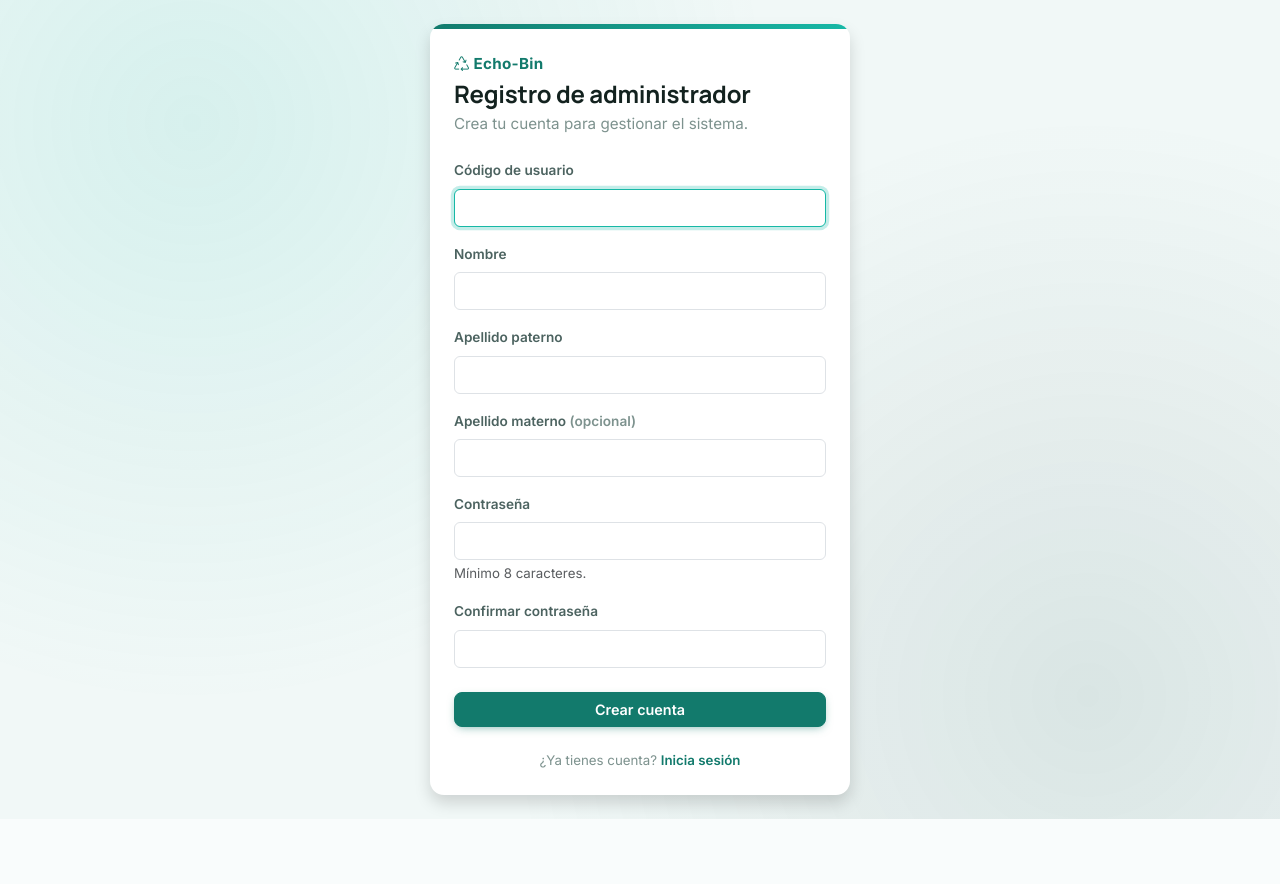
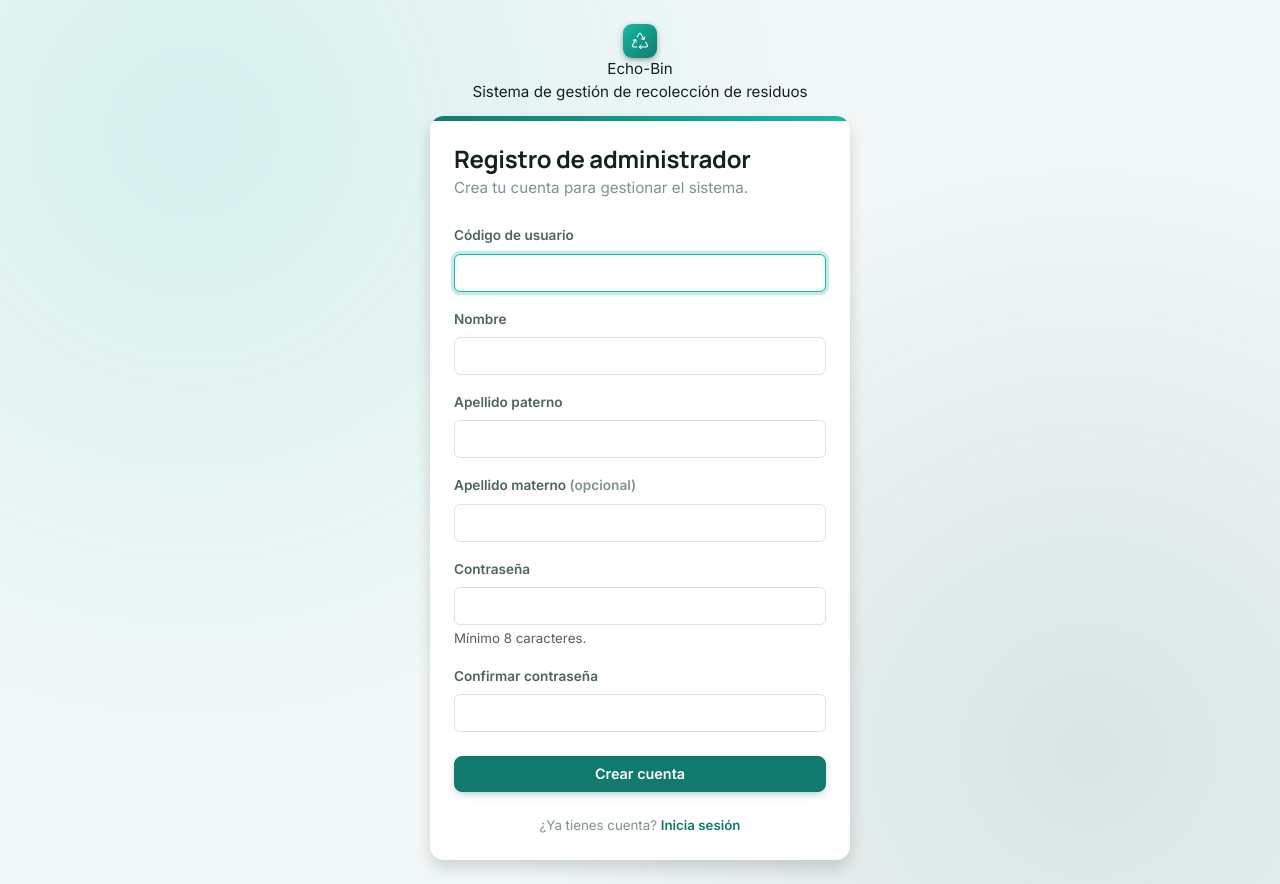
Before and after one commit to aynose1/proyecto_integrador, a Flask app: page /register in a window 1280 px wide. Before the commit the page ends 819 px from the top, so only its background shows below. Run offline with Flask 3, Linux system fonts and the light colour scheme.

Commit message:
Correcciones dashboard

```diff
--- a/web/app/templates/login.html
+++ b/web/app/templates/login.html
@@ -2,9 +2,13 @@
 {% block title %}Iniciar sesión — {{ app_name }}{% endblock %}
 
 {% block auth_content %}
+<div class="auth-header text-center">
+  <span class="logo-placeholder logo-placeholder--lg" aria-hidden="true"><i class="bi bi-recycle"></i></span>
+  <div class="auth-header__name">{{ app_name }}</div>
+  <div class="auth-header__tagline">Sistema de gestión de recolección de residuos</div>
+</div>
 <div class="auth-card card shadow">
   <div class="card-body p-4">
-    <p class="auth-brand mb-1"><i class="bi bi-recycle"></i> {{ app_name }}</p>
     <h1 class="h4 mb-1">Iniciar sesión</h1>
     <p class="text-muted mb-4">Accede con tu cuenta de administrador.</p>
 
--- a/web/app/templates/register.html
+++ b/web/app/templates/register.html
@@ -2,9 +2,13 @@
 {% block title %}Registro — {{ app_name }}{% endblock %}
 
 {% block auth_content %}
+<div class="auth-header text-center">
+  <span class="logo-placeholder logo-placeholder--lg" aria-hidden="true"><i class="bi bi-recycle"></i></span>
+  <div class="auth-header__name">{{ app_name }}</div>
+  <div class="auth-header__tagline">Sistema de gestión de recolección de residuos</div>
+</div>
 <div class="auth-card card shadow">
   <div class="card-body p-4">
-    <p class="auth-brand mb-1"><i class="bi bi-recycle"></i> {{ app_name }}</p>
     <h1 class="h4 mb-1">Registro de administrador</h1>
     <p class="text-muted mb-4">Crea tu cuenta para gestionar el sistema.</p>
 
```
Also changed, not shown: backend/app/crud/ruta.py (+19 -2 lines), backend/app/models/usuario.py (+0 -7 lines), backend/app/schemas/usuario.py (+0 -7 lines).
